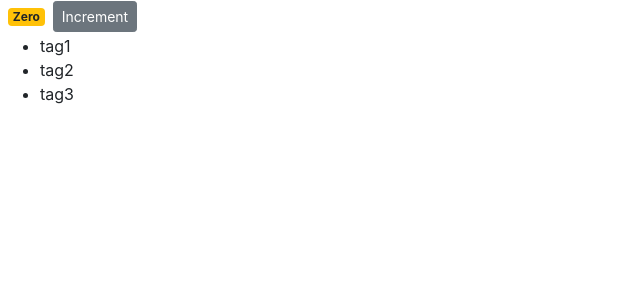
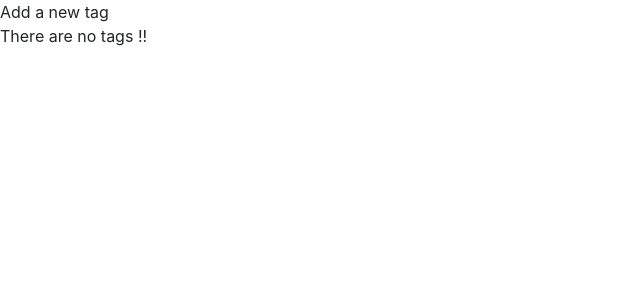
Before and after one commit to YousBen25/react-app-course, a React (Create React App) app: page / in a window 1280 px wide. Shown: the top 300 px of the page, without its empty margins (0-640 px from the left). Built offline with nearby package versions, Linux system fonts and the light colour scheme.

Commit message:
Conditional Rendering

```diff
--- a/src/Components/counter.jsx
+++ b/src/Components/counter.jsx
@@ -3,32 +3,39 @@
 class Counter extends Component {
   state = {
     count: 0,
-    tags: ["tag1", "tag2", "tag3"],
+    tags: [],
   };
+
+  renderTags() {
+    if (this.state.tags.length === 0) return <p>There are no tags !!</p>;
+
+    return (
+      <ul>
+        {this.state.tags.map((tag) => (
+          <li key={tag}>{tag}</li>
+        ))}
+      </ul>
+    );
+  }
 
   render() {
     return (
       <React.Fragment>
-        <span className={this.getBadgeClasses()}>{this.formatCount()}</span>
-        <button className="btn btn-secondary btn-sm">Increment</button>
-        <ul>
-          {this.state.tags.map((tag) => (
-            <li key={tag}>{tag}</li>
-          ))}
-        </ul>
+        {this.state.tags.length === 0 && "Add a new tag"}
+        {this.renderTags()}
       </React.Fragment>
     );
   }
-  getBadgeClasses() {
-    let classes = "badge m-2 badge-";
-    classes += this.state.count === 0 ? "warning" : "primary";
-    return classes;
-  }
+  // getBadgeClasses() {
+  //   let classes = "badge m-2 badge-";
+  //   classes += this.state.count === 0 ? "warning" : "primary";
+  //   return classes;
+  // }
 
-  formatCount() {
-    const { count } = this.state;
-    return count === 0 ? "Zero" : count;
-  }
+  // formatCount() {
+  //   const { count } = this.state;
+  //   return count === 0 ? "Zero" : count;
+  // }
 }
 
 export default Counter;
```
